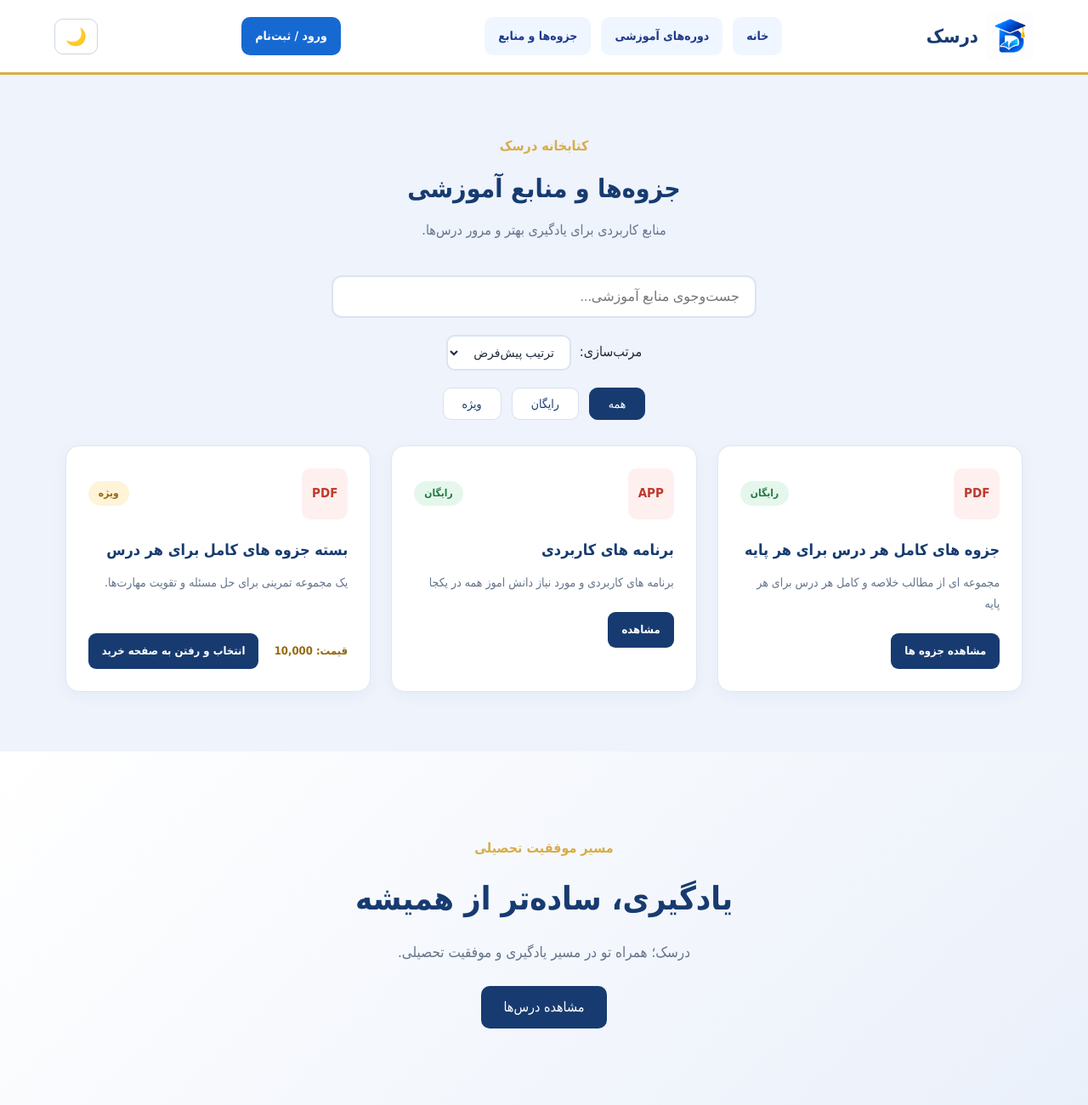
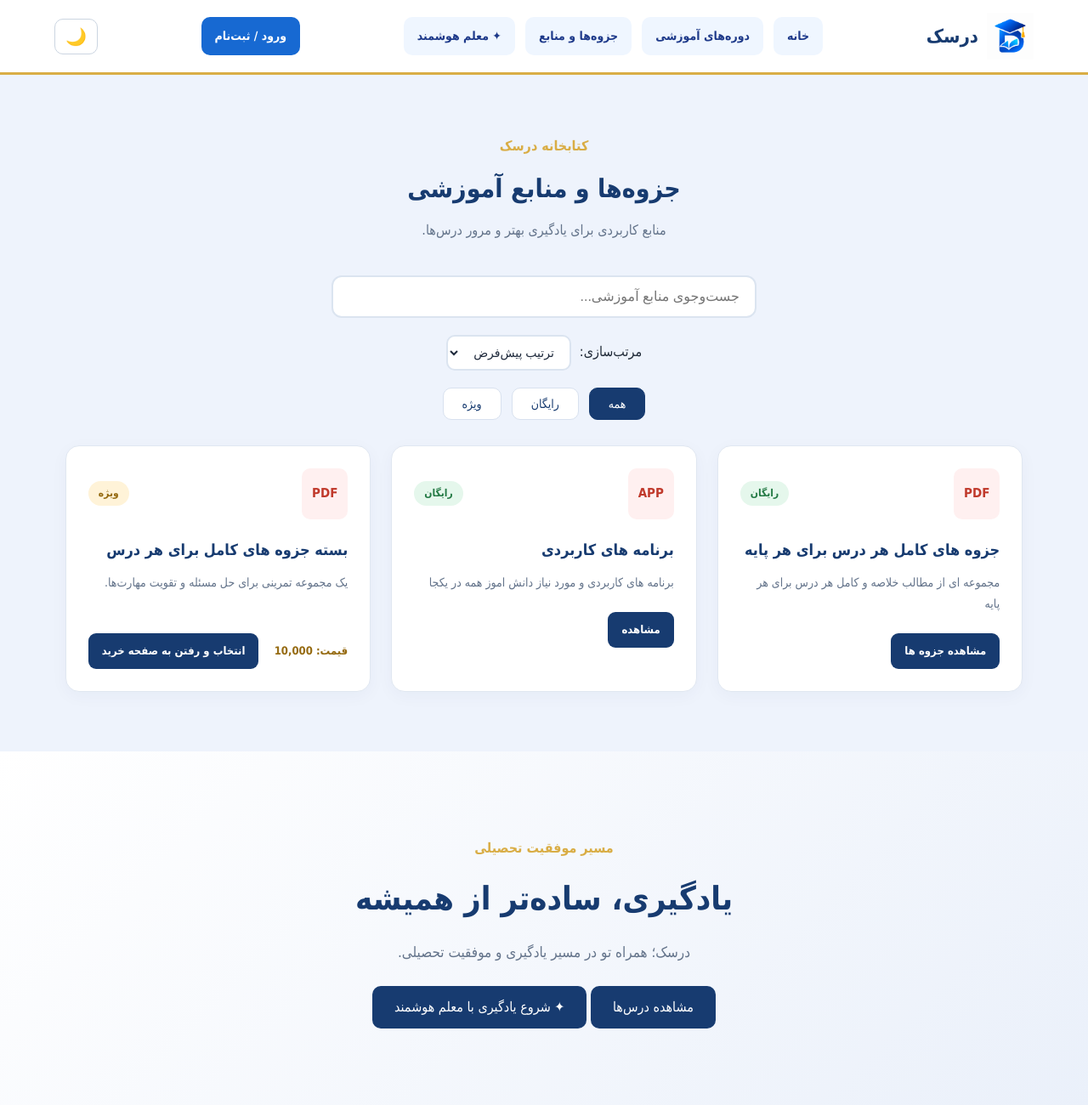
Before and after one commit to soheil6496-byte/darsak, a plain HTML site: page index.html in a window 1280 px wide. Shown: the top 1300 px of the page at 85% size. Drawn offline with nearby package versions, Linux system fonts and the light colour scheme.

Commit message:
Add AI tutor entry points to homepage

```diff
--- a/index.html
+++ b/index.html
@@ -33,6 +33,7 @@
             <a href="index.html">خانه</a>
             <a href="#courses">دوره‌های آموزشی</a>
             <a href="#resources">جزوه‌ها و منابع</a>
+            <a href="ai.html" class="ai-nav-link">✦ معلم هوشمند</a>
         </nav>
 
         <a href="auth.html" class="login-button">ورود / ثبت‌نام</a>
@@ -131,6 +132,7 @@
         <a href="#courses" class="hero-button">
             مشاهده درس‌ها
         </a>
+        <a href="ai.html" class="hero-button ai-hero-button">✦ شروع یادگیری با معلم هوشمند</a>
     </section>
 
     <section class="courses" id="courses">
```
